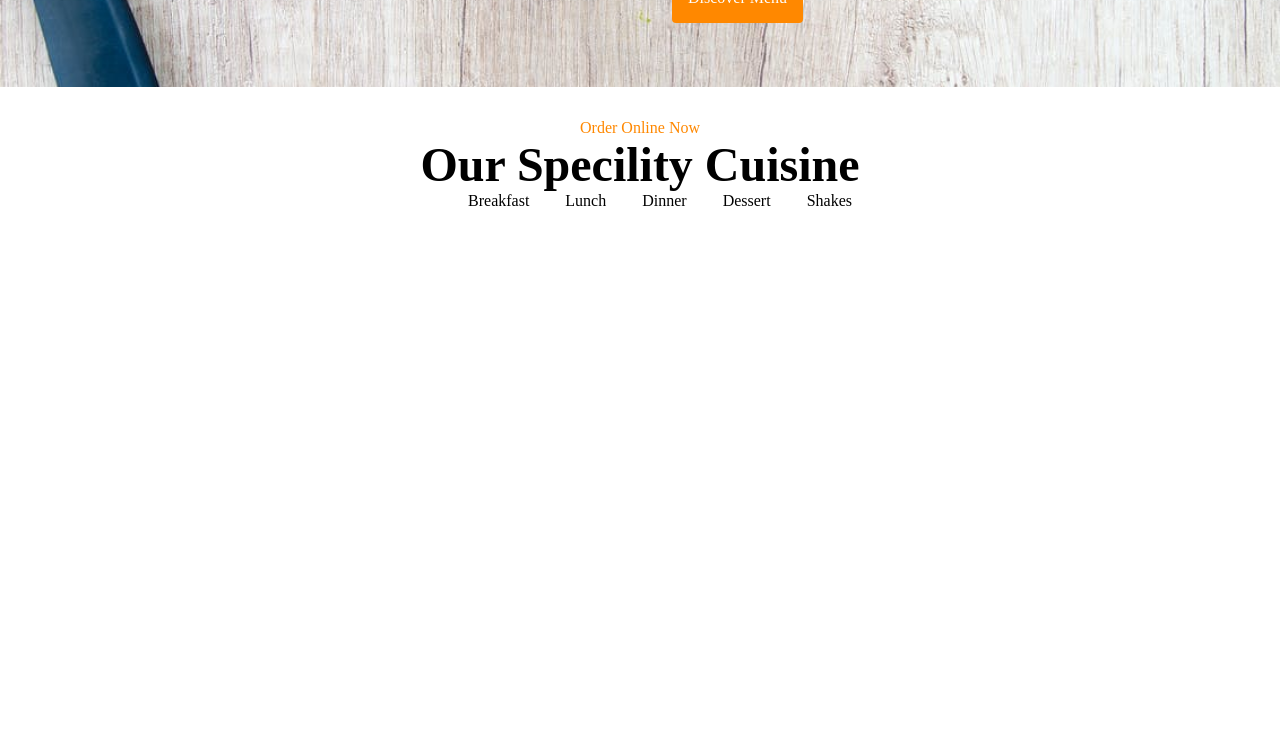
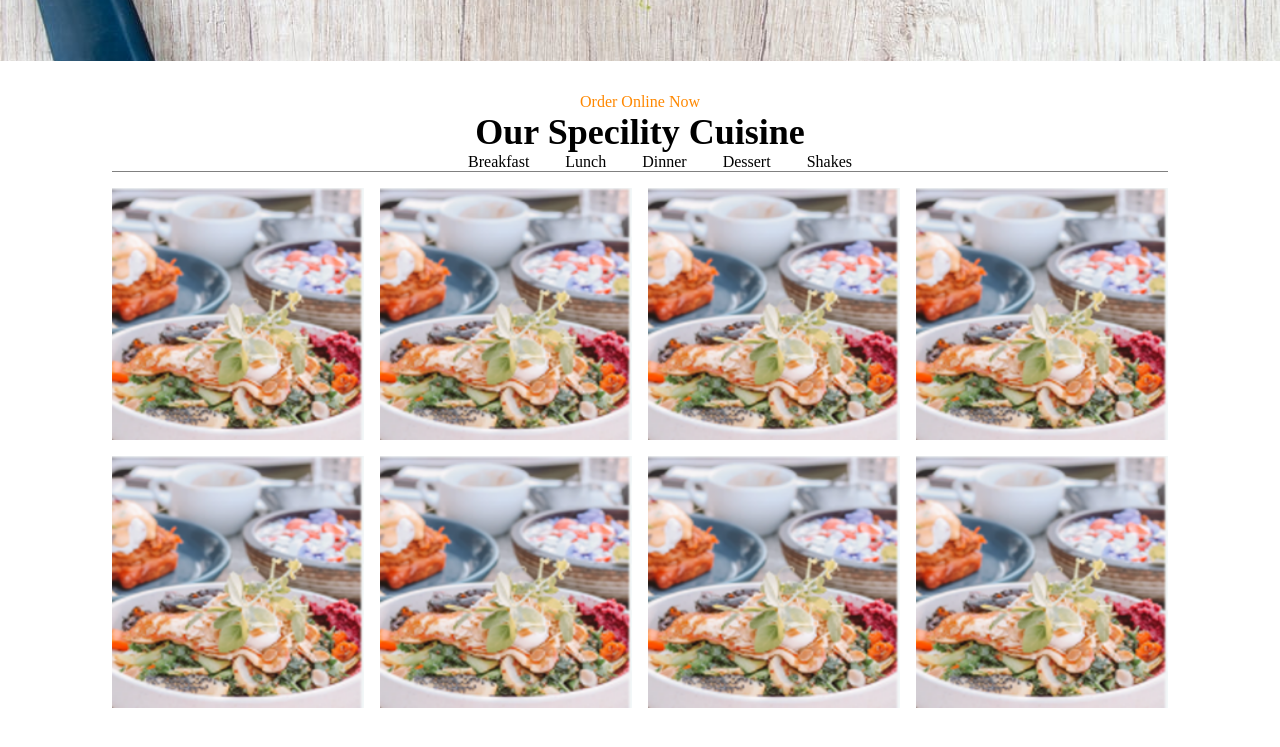
Before and after one commit to BryonVerdone/cuisine-restaurant, a plain HTML site: page index.html in a window 1280 px wide. Shown: the part 1250-1997 px from the top of the page. Before the commit the page ends 1492 px from the top, so only its background shows below. Drawn offline with Linux system fonts and the light colour scheme.

Commit message:
added photo grid

```diff
--- a/index.html
+++ b/index.html
@@ -106,15 +106,33 @@
         <div class="section-heading">
           <h1>Our Specility Cuisine </h1>
           </div>
-          <div class="photo-sections-links">
+          <div class="photo-section-links">
             <ul>
               <li class="photo-menu-item"><a href="#">Breakfast</a> </li>
               <li class="photo-menu-item"><a href="#">Lunch</a></li>
               <li class="photo-menu-item"><a href="#">Dinner</a></li>
               <li class="photo-menu-item"><a href="#">Dessert</a></li>
-              <li class="photo-menu-item"><a href="#">Shakes</a></li>
+              <li class="photo-menu-item"><a  href="#">Shakes</a></li>
             </ul>
           </div>
+      </div>
+      <div class="photo-grid">
+        <img src="./photos/grid-img.png"
+        alt="">
+        <img src="./photos/grid-img.png"
+        alt="">
+        <img src="./photos/grid-img.png"
+        alt="">
+        <img src="./photos/grid-img.png"
+        alt="">
+        <img src="./photos/grid-img.png"
+        alt="">
+        <img src="./photos/grid-img.png"
+        alt="">
+        <img src="./photos/grid-img.png"
+        alt="">
+        <img src="./photos/grid-img.png"
+        alt="">
 
       </div>
     </section>
--- a/styles.css
+++ b/styles.css
@@ -90,7 +90,8 @@ About Section
   color: var(--icon-colors);
 }
 .section-heading {
-  font-size: 2rem;
+  font-size: 1.5rem;
+  width: 100%;
 }
 .about-us-text {
   width: 100%;
@@ -115,9 +116,11 @@ Photo Section
 */
 .photo-section {
   padding: 2rem;
+  margin: 0 5rem;
   text-align: center;
 }
 .photo-section-links {
+  border-bottom: 1px solid grey;
   margin: auto;
 }
 .photo-menu-item {
@@ -127,3 +130,15 @@ Photo Section
 .photo-menu-item a:hover {
   color: var(--icon-colors);
 }
+.photo-grid {
+  margin: 1rem auto;
+  max-width: 1170px;
+  display: grid;
+  grid-template-columns: repeat(4, 1fr);
+  grid-template-rows: 1fr 1fr;
+  gap: 1rem;
+}
+
+img {
+  width: 100%;
+}
```
Also changed, not shown: photos/grid-img.png (added).
